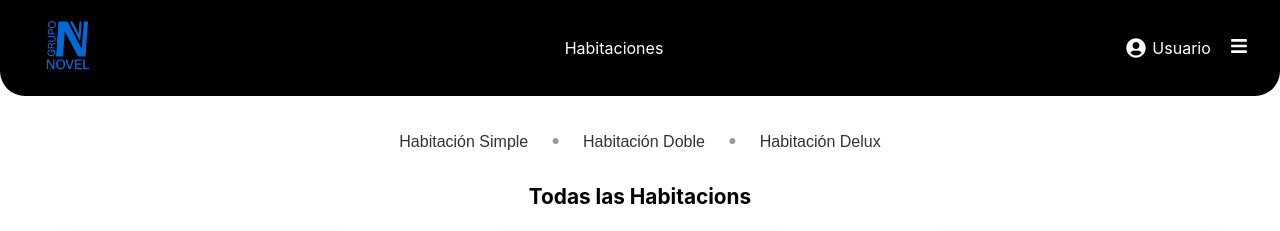
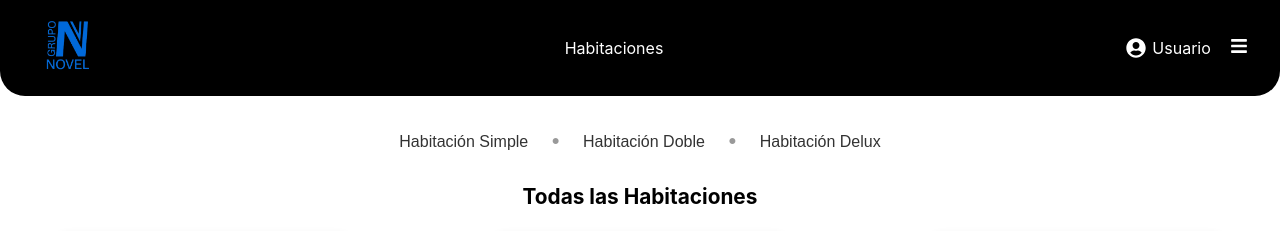
Before and after one commit to OscarSala98/ProyectoAWM, a React (Create React App) app in the folder hostel/: page /habitaciones in a window 1280 px wide. Shown: the top 231 px of the page. Built offline with nearby package versions, Linux system fonts and the light colour scheme.

Commit message:
Listo Parte de Habitaciones

```diff
--- a/hostel/src/pages/Habitaciones.jsx
+++ b/hostel/src/pages/Habitaciones.jsx
@@ -14,7 +14,7 @@ const Habitaciones = () => {
       <FiltroHabitaciones />
 
       <div className="habitaciones-container">
-        <h2 className="habitaciones-title">Todas las Habitacions</h2>
+        <h2 className="habitaciones-title">Todas las Habitaciones</h2>
         <div className="habitaciones-grid">
           {habitaciones.map((h) => (
             <HabitacionCard key={h.id} {...h} imagen={h.portada} />
```
